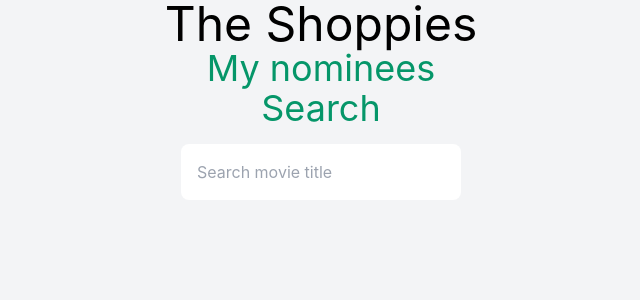
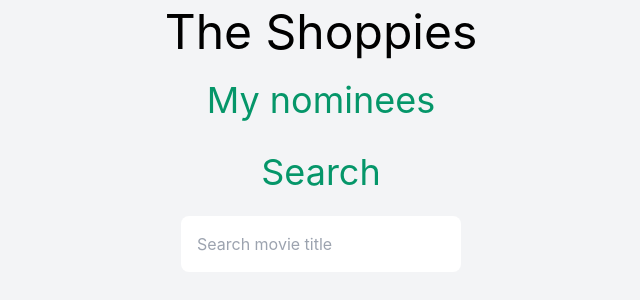
Before and after one commit to armiantos/shopify-fall-intern-challenge, a React (Create React App) app: page / in a window 1280 px wide. Shown: the top 300 px of the page, without its empty margins (319-959 px from the left). Built offline with nearby package versions, Linux system fonts and the light colour scheme.

Commit message:
Use imDB ID's to check for existence in arrays

```diff
--- a/src/App.tsx
+++ b/src/App.tsx
@@ -40,9 +40,11 @@ function App() {
     return (
         <div className="App">
             <div className="container lg:md mx-auto">
-                <h1 className="text-5xl ">The Shoppies</h1>
+                <h1 className="text-5xl mt-2 mb-6">The Shoppies</h1>
 
-                <h1 className="text-4xl text-green-600">My nominees</h1>
+                <h1 className="text-4xl text-green-600 mt-2 mb-6">
+                    My nominees
+                </h1>
                 <div className="Nominees grid grid-cols-2 lg:grid-cols-5 gap-4">
                     {nominees.map((movie) => (
                         <MovieComponent key={movie.imdbID} movieData={movie}>
@@ -51,7 +53,8 @@ function App() {
                                 onClick={(_) => {
                                     setNominees(
                                         nominees.filter(
-                                            (nominee) => nominee !== movie
+                                            (nominee) =>
+                                                nominee.imdbID !== movie.imdbID
                                         )
                                     );
                                 }}
@@ -62,7 +65,7 @@ function App() {
                     ))}
                 </div>
 
-                <h1 className="text-4xl text-green-600">Search</h1>
+                <h1 className="text-4xl text-green-600 mt-2 mb-6">Search</h1>
                 <SearchBar
                     onEnter={async (title) => {
                         setLastSearch(await search(title, currentPage));
@@ -79,7 +82,13 @@ function App() {
                                     >
                                         <button
                                             className="bg-green-600 hover:bg-green-500 text-white px-4 py-2 m-2 rounded shadow-sm hover:shadow-md transition-all disabled:opacity-50 disabled:hover:bg-green-600"
-                                            disabled={nominees.includes(movie)}
+                                            disabled={
+                                                nominees.findIndex(
+                                                    (nominee) =>
+                                                        nominee.imdbID ===
+                                                        movie.imdbID
+                                                ) >= 0
+                                            }
                                             onClick={(_) =>
                                                 setNominees([
                                                     ...nominees,
```
